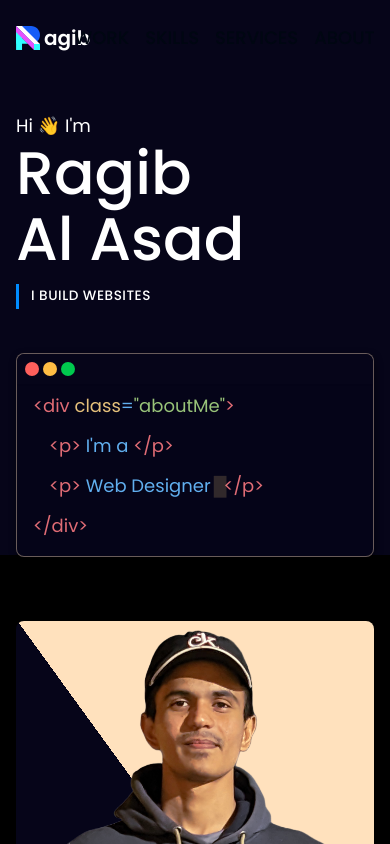
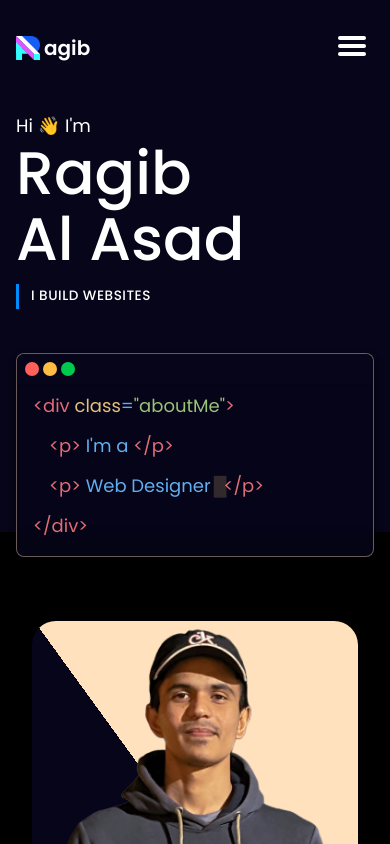
Before and after one commit to ragibalasad/ragib-portfolio, a Next.js app: page / in a window 390 px wide. Shown: the top 844 px of the page. Built offline with nearby package versions, Linux system fonts and the light colour scheme.

Commit message:
made navbar responsive

```diff
--- a/components/Navbar/Navbar.jsx
+++ b/components/Navbar/Navbar.jsx
@@ -74,6 +74,12 @@ const Navbar = () => {
             ))}
           </ul>
         </div>
+
+        <div className="menuBtn hamburger" onClick={handleMenuToggle}>
+          <div className="bar"></div>
+          <div className="bar"></div>
+          <div className="bar"></div>
+        </div>
       </div>
     </nav>
   );
--- a/src/app/app.css
+++ b/src/app/app.css
@@ -32,22 +32,22 @@
 
 .navbar.sticky {
   position: fixed;
-  padding: 1rem 0;
+  padding: 1.25rem 0;
   top: 0;
   width: 100%;
-  background: rgba(6, 5, 25, 0.7);
+  background: rgba(12, 10, 48, 0.5);
   -moz-backdrop-filter: blur(5px);
   -webkit-backdrop-filter: blur(5px);
   backdrop-filter: blur(5px);
 }
 
 .navbar.scrolled {
-  padding: 1rem 0;
+  padding: 1.25rem 0;
   position: fixed;
-  background: rgba(6, 5, 25, 0.6);
+  background: rgba(12, 10, 48, 0.5);
   -moz-backdrop-filter: blur(5px);
   -webkit-backdrop-filter: blur(5px);
-  backdrop-filter: blur(6px);
+  backdrop-filter: blur(5px);
   --tw-shadow: 0 0 10 0px rgba(0, 0, 0, 0.1);
   --tw-shadow-colored: 0 0 10 0px var(--tw-shadow-color);
   box-shadow: var(--tw-ring-offset-shadow, 0 0 #0000),
@@ -67,6 +67,17 @@
   list-style-type: none;
   display: flex;
   justify-content: center;
+}
+
+.nav-list.open {
+  background: var(--bg-color);
+  color: white;
+  height: 140vh;
+  right: 0;
+}
+
+.nav-list.open .nav-link a {
+  color: white;
 }
 
 .nav-link {
@@ -99,10 +110,6 @@
 
 .nav-link a.active::after {
   width: 100%;
-}
-
-.header {
-  height: 700px;
 }
 
 .two-color-bg {
@@ -183,3 +190,41 @@
 .space {
   height: 5000px;
 }
+
+@media (max-width: 1024px) {
+  .logoAnim {
+    display: none;
+  }
+  .nav-list {
+    position: fixed;
+    top: 4.5rem;
+    right: -100%;
+    z-index: -50;
+    display: flex;
+    flex-direction: column;
+    height: 140vh;
+    width: 80%;
+    transition: right 0.3s ease-in-out;
+  }
+
+  .nav-list.open {
+    height: 140vh;
+    right: 0;
+  }
+
+  .navbar.scrolled {
+    top: 0px;
+  }
+
+  .navbar.open {
+    background: var(--bg-color);
+  }
+
+  .nav-list.open .navbar {
+    background: var(--bg-color) !important;
+  }
+
+  .navbar.scrolled {
+    /* background: var(--bglight); */
+  }
+}
--- a/src/app/globals.css
+++ b/src/app/globals.css
@@ -8,7 +8,7 @@
   }
 
   .navbar {
-    @apply flex fixed top-0 left-0 w-full z-50 py-6;
+    @apply flex fixed top-0 left-0 w-full z-50 py-8;
   }
   .navbar .container {
     @apply flex justify-between items-center px-4;
@@ -24,6 +24,14 @@
 
   .nav-link {
     @apply px-2;
+  }
+
+  .hamburger {
+    @apply hidden cursor-pointer;
+  }
+
+  .hamburger .bar {
+    @apply block h-1 w-6 my-1 bg-txtdark;
   }
 }
 
@@ -59,7 +67,7 @@
   }
 
   .showcase-img {
-    @apply relative px-2 rounded-lg mx-4;
+    @apply relative px-2 rounded-3xl mx-8;
     background: linear-gradient(54deg, rgba(6, 5, 25) 50%, #ffe1bd 50%);
   }
 
@@ -85,7 +93,71 @@
 }
 
 /* Large devices (laptops, 992px and up) */
-@media (max-width: 992px) {
+@media (max-width: 1024px) {
+  .nav-list {
+    /* @apply bg-bglight; */
+  }
+
+  .nav-link {
+    @apply justify-center items-center h-16 pr-10;
+    text-align: right !important;
+  }
+
+  .nav-link a {
+    @apply text-txtdark mr-10 py-4;
+  }
+
+  .hamburger {
+    @apply px-2 h-8 w-8 box-content cursor-pointer relative;
+  }
+
+  .hamburger .bar {
+    @apply w-full h-1 rounded bg-ff;
+  }
+
+  .hamburger .bar:nth-child(1) {
+    @apply top-2 transition-all duration-200;
+  }
+
+  .hamburger .bar:nth-child(2) {
+    @apply top-4 transition-all duration-200;
+  }
+
+  .hamburger .bar:nth-child(3) {
+    @apply top-6 transition-all duration-200;
+  }
+
+  .navbar.open .hamburger .bar:nth-child(1) {
+    @apply top-[50%] translate-y-[200%] rotate-[-45deg] transition duration-200;
+  }
+
+  .navbar.open .hamburger .bar:nth-child(2) {
+    @apply hidden transition duration-200;
+  }
+
+  .navbar.open .hamburger .bar:nth-child(3) {
+    @apply top-[50%] translate-y-[0%] rotate-[45deg] transition duration-200;
+  }
+
+  .navbar .container {
+    @apply relative;
+  }
+
+  .nav-list {
+    @apply block;
+  }
+
+  .nav-link::after {
+    @apply content-[""] absolute w-full h-2 rounded bottom-2 left-0;
+  }
+
+  .nav-link {
+    @apply my-6 text-txtdark font-medium w-full text-center;
+  }
+
+  .hamburger {
+    @apply block;
+  }
 }
 
 /* Extra large devices (desktops, 1200px and up) */
```
